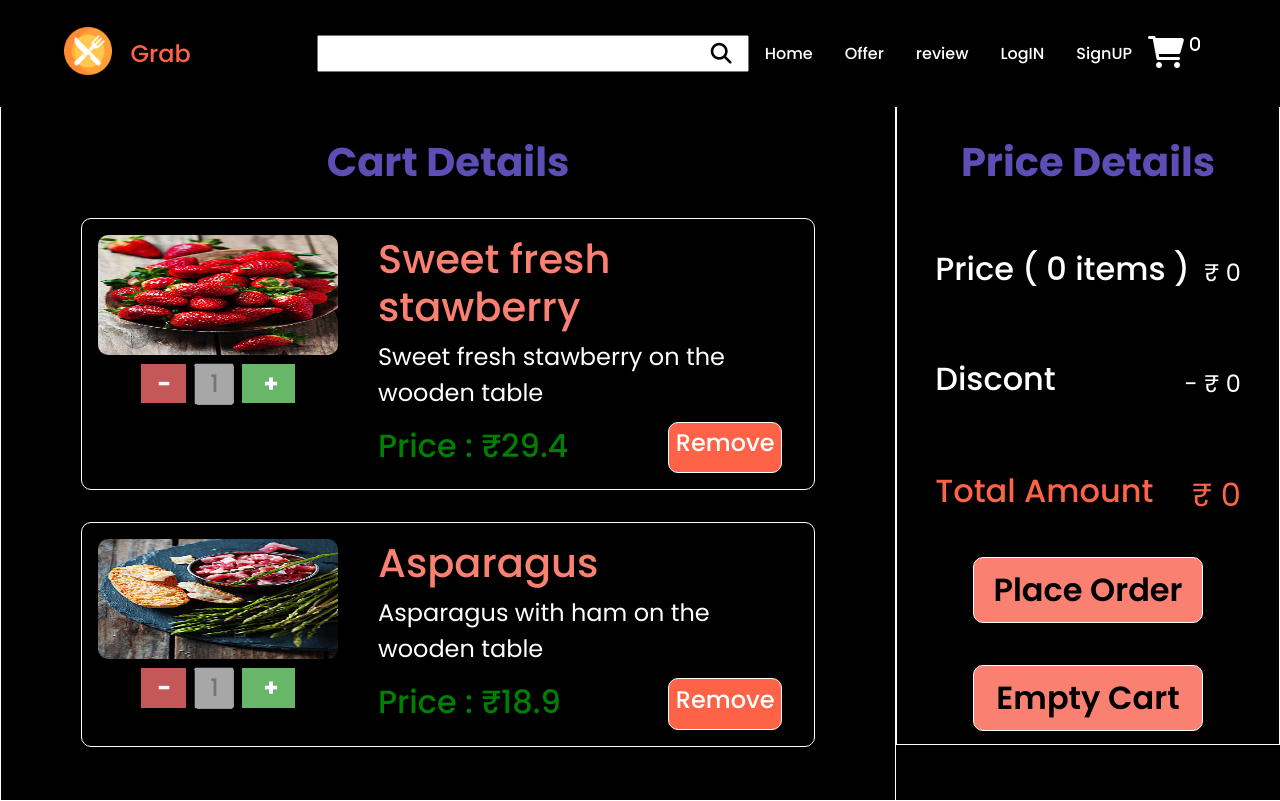
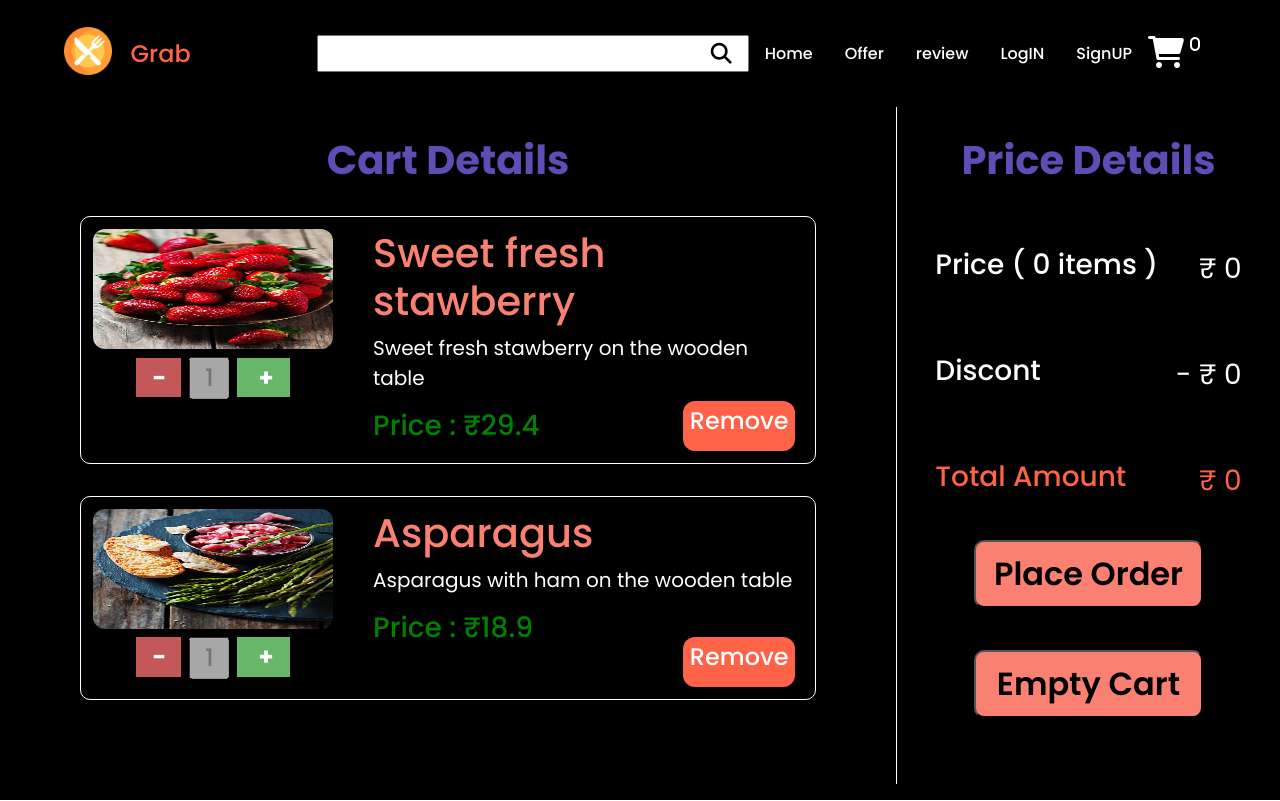
Before and after one commit to Shanky0/Shopping-Cart, a React (Create React App) app: page /cart in a window 1280 px wide. Built offline with nearby package versions, Linux system fonts and the light colour scheme.

Commit message:
Checkout styling added

```diff
--- a/src/ComponentCart/Cart.js
+++ b/src/ComponentCart/Cart.js
@@ -39,7 +39,6 @@ const Cart = ({ cart, cartSize,totalPrice,setTotalPrice,discount,setDiscount })
     setArr([...product]);
     setTotalPrice((price.toFixed(1)));
     setDiscount(dis);
-
   }
 
   const remove = (e) => {
@@ -71,7 +70,7 @@ const Cart = ({ cart, cartSize,totalPrice,setTotalPrice,discount,setDiscount })
     <>
       <div id="containerAll">
         <div id='itemContainer'>
-          <h1> Cart Details</h1>
+          <h1 style={{fontSize:"5vh"}}> Cart Details</h1>
           {arr.map((val,index) => {
             if (val.cart >= 1)
               return (
@@ -93,13 +92,13 @@ const Cart = ({ cart, cartSize,totalPrice,setTotalPrice,discount,setDiscount })
 
 
         <div id='totalDisplay'>
-          <h1>Price Details</h1>
+          <h1 style={{fontSize:"5vh"}}>Price Details</h1>
           <div>
-            <div style={{ display: "flex", justifyContent: "space-between", width: "80%", margin: "auto", alignItems: "center", fontSize: "1.5rem" }}><h2>Price ( {cartSize}  items ) </h2> <span>{`₹ ${totalPrice}`}</span></div>
-            <div style={{ display: "flex", justifyContent: "space-between", width: "80%", margin: "auto", marginTop: "8vh", alignItems: "center", fontSize: "1.5rem" }}>  <h2>Discont</h2> <span>{`- ₹ ${discount}`}</span></div>
+            <div style={{ display: "flex", justifyContent: "space-between", width: "80%", margin: "auto", alignItems: "center", fontSize: "3.5vh" }}><h2 style={{fontSize:"3.5vh"}}>Price ( {cartSize}  items ) </h2> <span>{`₹ ${totalPrice}`}</span></div>
+            <div style={{ display: "flex", justifyContent: "space-between", width: "80%", margin: "auto", marginTop: "8vh", alignItems: "center", fontSize: "3.5vh" }}>  <h2 style={{fontSize:"3.5vh"}}>Discont</h2> <span>{`- ₹ ${discount}`}</span></div>
           </div>
 
-          <div style={{ display: "flex", justifyContent: "space-between", width: "80%", margin: "auto", marginTop: "8vh", alignItems: "center" }}><h2 style={{ color: "tomato" }}>Total Amount</h2><span style={{ fontSize: "2rem", color: "tomato" }}>{`₹ ${totalPrice}`}</span></div>
+          <div style={{ display: "flex", justifyContent: "space-between", width: "80%", margin: "auto", marginTop: "8vh", alignItems: "center" }}><h2 style={{ color: "tomato",fontSize:"3.5vh" }}>Total Amount</h2><span style={{ fontSize: "3.5vh", color: "tomato" }}>{`₹ ${totalPrice}`}</span></div>
           <Link to="/checkout"><button id='placeOrder'>Place Order</button></Link>
           <button id='empty' onClick={empty}>Empty Cart</button>
         </div>
--- a/src/ComponentCart/Checkout.js
+++ b/src/ComponentCart/Checkout.js
@@ -1,9 +1,17 @@
 import React from 'react'
+import { Link } from 'react-router-dom';
 
-const Checkout = ({cart,cartSize}) => {
+const Checkout = ({ cart, cartSize }) => {
   return (
-    <div>Checkout</div>
+    <>
+      <div id='checkoutContainer'>
+        <h1 style={{ margin: "10vh", textAlign: "center", fontSize: "5vh" }}>{cartSize} Products Ordered</h1>
+        <h1 style={{ marginTop: "3vh", textAlign: "center", fontSize: "5vh" }}>Thank You for Ordering From Cafena</h1>
+
+        <Link to="/"><button style={{ fontSize: "3vh", marginLeft: "45%", padding: "1.5vh", fontWeight: "600", backgroundColor: "black", color: "white", borderRadius: "1vh",marginTop:"36vh" }} id="shopMore">Shop More ..</button></Link>
+      </div>
+    </>
   )
 }
 
-export default Checkout
+export default Checkout;
--- a/src/ComponentCart/cart.css
+++ b/src/ComponentCart/cart.css
@@ -9,8 +9,7 @@
     width: 100%;
     background-color: black;
     height: 87vh;
-    max-height: 90vh;
-    border-top: 1px solid salmon;
+    max-height: 100vh;
 }
 
 #itemContainer{
@@ -18,19 +17,21 @@
     color: white;
     width: 70%;
     height: fit-content;
-    height: 87vh;
+    height: 100%;
     max-height: 90vh;
-    border: 1px solid;
     overflow-y: scroll;
+}
+#itemContainer::-webkit-scrollbar{
+    display: none;
 }
 
 #totalDisplay{
-    border: 1px solid white;
     float: right;
+    border-left: 1px solid;
     width: 30%;
     color: white;
-    height: 80vh;
-    max-height: 90vh;
+    height: 85vh;
+    max-height: 100vh;
 }
 /* Container Ends */
 
@@ -48,7 +49,7 @@
     margin: 4vh 10vh;
     border: 1px solid;
     border-radius: 10px;
-    padding: 1rem;
+    padding: 1.5vh;
 }
 .cartitemImg{
     text-align: center;
@@ -59,7 +60,7 @@
     margin: auto;
     min-width: 15rem;
     height: 15vh;
-    border-radius: 10px;
+    border-radius: 1.5vh;
 }
 .cartitemImg span{
     padding: 0.2rem 1rem;
@@ -87,29 +88,28 @@
     position: relative;
 }
 #itemDetails h3{
-    font-size: 2.5rem;
+    font-size: 5vh;
     color: salmon;
 }
 #itemDetails h5{
-    font-size: 2rem;
+    font-size: 3.5vh;
     color: green;
 }
 #itemDetails p{
-    font-size: 1.5rem;
+    font-size: 2.5vh;
 }
 #itemDetails .extra{
     position: absolute;
     bottom: 0;
-    right: 1rem;
+    right: 1vh;
     cursor: pointer;
-    border: 1px solid white;
     text-align: center;
-    padding: .4rem;
+    padding: .8vh;
     background-color: tomato;
-    border-radius: 10px;
+    border-radius: 1.5vh;
 }
 .extra h6{
-    font-size: 1.5rem;
+    font-size: 3vh;
 }
 #itemDetails .extra:hover{
     background-color: rgb(93, 78, 182);
@@ -121,33 +121,49 @@
 #totalDisplay h1{
     text-align: center;
     color: rgb(93, 78, 182);
-    margin: 2rem;
+    margin: 4vh;
     font-weight: 700;
     margin-bottom: 8vh;
 }
 #totalDisplay #empty{
     background-color: salmon;
-    font-size: 2rem;
+    font-size: 4vh;
     font-weight: 600;
     border-radius: 10px;
     width: 60%;
     margin: 1% 20%;
     padding: .5rem;
-    border:1px solid white;
 }
 #totalDisplay #empty:hover{
 background-color: red;
 }
  #placeOrder{
     background-color: salmon;
-    font-size: 2rem;
+    font-size: 4vh;
     font-weight: 600;
     border-radius: 10px;
     width: 60%;
     margin: 10% 20%;
     padding: .5rem;
-    border:1px solid white;
 }
 #placeOrder:hover{
     background-color:green ;
 }
+
+/* Checkout styles */
+
+#checkoutContainer{
+    left: 0;
+    right: 0;
+    min-height: 88vh;
+    position: absolute;
+    top: 12vh;
+    background-image: url("https://www.psdtemplatesblog.com/wp-content/uploads/2015/07/Shopify-Checkout.gif");
+    background-position: top;
+    background-repeat: no-repeat;
+}
+
+#shopMore:hover{
+    color: black !important;
+    background-color: tomato !important;
+}
```
